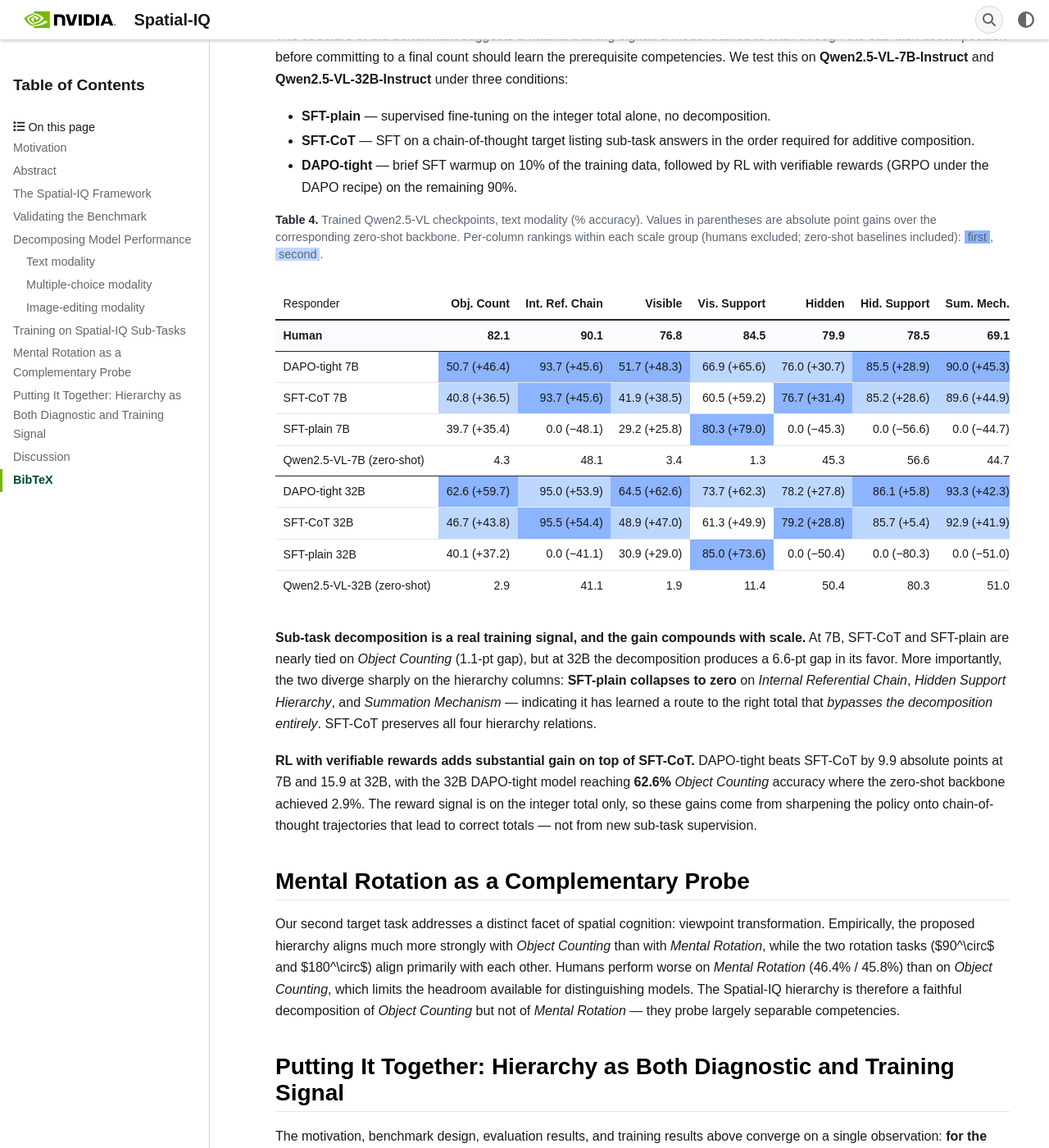
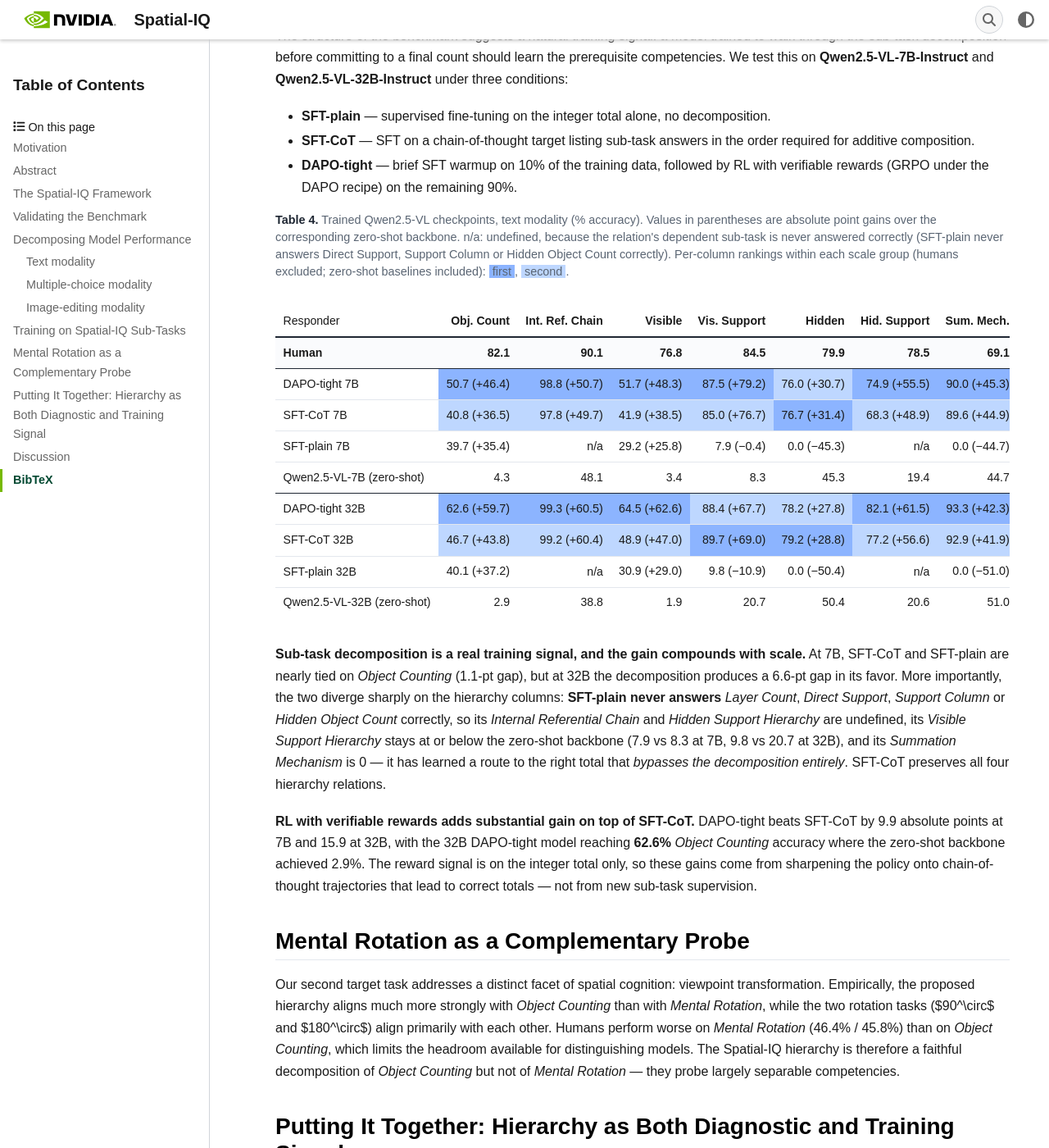
Before and after one commit to NVIDIA/Spatial-IQ, a Sphinx documentation site: the page built from docs/index.md, in a window 1280 px wide and 1400 px high, scrolled down 8544 px. Shown: the whole window at 82% size. Built offline with Sphinx 7.4.7, drawn with Linux system fonts in a browser that asks for light colours; some web fonts are replaced; some of the changed text lies outside the part shown.

Commit message:
docs: project page Tables 2 and 4 and the statements that relied on them
- Table 2 and Table 4 relation columns regenerated from the camera-ready CSVs
  (P(prerequisite | dependent), as defined in the paper), with ranks
  recomputed by the page's rule; the other columns are unchanged. Table 4
  marks undefined SFT-plain relations n/a and explains why in the caption.
- SFT-plain no longer "collapses to zero" on the Chain and Hidden Support
  relations: they are undefined, because it never answers the dependent
  sub-tasks correctly. DAPO-tight 32B's chain integrity is 99.3%.
- Adjacent-model McNemar sentence and the "consistently cleaner" chain claim
  are narrowed to what the tests and Table 1 show.

Co-Authored-By: Claude Opus 5.5 <noreply@anthropic.com>

````diff
--- a/docs/index.md
+++ b/docs/index.md
@@ -142,7 +142,7 @@ We evaluate frontier proprietary text-output models (Gemini 3 Pro, GPT 5.4, Clau
 **Figure 4.** Per-task accuracy in the text free-response modality, ordered according to our task taxonomy. Humans (black) perform well above all current models on *Object Counting*, while model performance varies by an order of magnitude. Models are shown in order of *Object Counting* performance.
 ```
 
-**The target task is solvable by humans and meaningfully ranks models.** Humans reach **82.1%** on *Object Counting*, demonstrating that the task is solvable yet not at ceiling. The performance spread distinguishes humans from models without saturating: humans sit well above the best model (Qwen, **17.7%**), which in turn outperforms the worst model by an order of magnitude (Qwen2.5-3B, 2.1%). All consecutive differences between adjacent models are statistically significant under paired McNemar tests with multiple-comparisons correction.
+**The target task is solvable by humans and meaningfully ranks models.** Humans reach **82.1%** on *Object Counting*, demonstrating that the task is solvable yet not at ceiling. The performance spread distinguishes humans from models without saturating: humans sit well above the best model (Qwen, **17.7%**), which in turn outperforms the worst model by an order of magnitude (Qwen2.5-3B, 2.1%). Paired McNemar tests with multiple-comparisons correction separate most adjacent models; near-tied models (Gemini, Claude and Kimi; VLA-0 and GLM) are not statistically distinguishable.
 
 ```{figure} _static/figures/wrong_answer_mcp.png
 :class: siq-figure-img
@@ -206,7 +206,7 @@ Three observations emerge:
 
 1. **The human baseline shows the empirical signature of the Summation Mechanism.** *Object Counting* accuracy is concentrated in the both-correct cell (90.6%) and decays monotonically as either component count is missed, with a Summation Mechanism exact-match rate of 69.1%.
 2. **Model recovery of the Summation Mechanism is uneven and partially independent of headline accuracy.** Qwen most closely approximates the human signature (88.9% in both-correct, 64.2% exact match). Gemini reaches comparable headline accuracy through a markedly weaker mechanism (48.0% / 18.6%). *Object Counting* accuracy and Summation Mechanism strength are not the same property.
-3. **The pre-specified hierarchy is largely preserved.** Model rows preserve the qualitative ordering observed in humans: the *Internal Referential Chain* is consistently cleaner than the *Visible* and *Hidden Support Hierarchies*. VLA-0 outperforms its Qwen3B backbone across the support relations despite being trained only on robot trajectories — hinting that action-grounded training transfers positively to spatial reasoning.
+3. **The pre-specified hierarchy is largely preserved.** Model rows largely preserve the qualitative ordering observed in humans: the *Internal Referential Chain* is cleaner than the *Hidden Support Hierarchy* for every model, and cleaner than the *Visible Support Hierarchy* for most. VLA-0 outperforms its Qwen3B backbone across the support relations despite being trained only on robot trajectories — hinting that action-grounded training transfers positively to spatial reasoning.
 
 ### Multiple-choice modality
 
@@ -240,47 +240,47 @@ Under five-choice MCQ, every model collapses to chance on *Object Counting* whil
   <tbody>
     <tr class="siq-human"><td>Human</td>
       <td>&mdash;</td><td>&mdash;</td><td>82.7</td>
-      <td>&mdash;</td><td>&mdash;</td><td>97.0</td>
+      <td>&mdash;</td><td>&mdash;</td><td>98.2</td>
       <td>&mdash;</td><td>&mdash;</td><td>99.3</td>
-      <td>&mdash;</td><td>&mdash;</td><td>99.3</td>
+      <td>&mdash;</td><td>&mdash;</td><td>95.6</td>
       <td>&mdash;</td><td>&mdash;</td><td>89.3</td>
-      <td>&mdash;</td><td>&mdash;</td><td>89.6</td>
+      <td>&mdash;</td><td>&mdash;</td><td>94.8</td>
       <td>&mdash;</td><td>&mdash;</td><td>83.6</td>
     </tr>
     <tr class="siq-divider"><td>Claude</td>
       <td class="siq-rank-1">23.7</td><td class="siq-rank-1">17.8</td><td>0.0</td>
-      <td class="siq-rank-1">40.7</td><td class="siq-rank-2">33.3</td><td class="siq-rank-2">25.0</td>
+      <td class="siq-rank-1">30.4</td><td class="siq-rank-1">28.0</td><td class="siq-rank-1">22.8</td>
       <td class="siq-rank-2">44.6</td><td class="siq-rank-1">43.6</td><td class="siq-rank-1">40.7</td>
-      <td class="siq-rank-2">44.7</td><td class="siq-rank-1">43.8</td><td class="siq-rank-1">40.4</td>
+      <td class="siq-rank-2">16.2</td><td class="siq-rank-2">19.2</td><td class="siq-rank-2">18.1</td>
       <td>8.0</td><td class="siq-rank-2">10.7</td><td>11.7</td>
-      <td>5.3</td><td>10.6</td><td class="siq-rank-2">12.7</td>
+      <td class="siq-rank-2">20.3</td><td class="siq-rank-1">23.8</td><td class="siq-rank-1">20.4</td>
       <td class="siq-rank-1">26.8</td><td class="siq-rank-1">26.1</td><td>&minus;2.2</td>
     </tr>
     <tr><td>Gemini</td>
       <td>14.0</td><td>12.8</td><td>&minus;0.6</td>
-      <td class="siq-rank-2">38.0</td><td>24.2</td><td>21.3</td>
+      <td class="siq-rank-2">29.1</td><td class="siq-rank-2">21.0</td><td>19.8</td>
       <td class="siq-rank-1">45.9</td><td class="siq-rank-2">35.6</td><td class="siq-rank-2">32.6</td>
-      <td class="siq-rank-1">47.3</td><td class="siq-rank-2">36.6</td><td class="siq-rank-2">37.8</td>
+      <td class="siq-rank-1">32.3</td><td class="siq-rank-1">21.8</td><td class="siq-rank-1">26.2</td>
       <td class="siq-rank-1">21.9</td><td class="siq-rank-1">17.7</td><td class="siq-rank-1">14.1</td>
-      <td class="siq-rank-1">22.9</td><td class="siq-rank-1">18.8</td><td class="siq-rank-1">17.0</td>
+      <td class="siq-rank-1">26.3</td><td>16.8</td><td>16.1</td>
       <td class="siq-rank-2">21.4</td><td class="siq-rank-2">20.0</td><td>&minus;2.9</td>
     </tr>
     <tr><td>GPT</td>
       <td>7.9</td><td>5.9</td><td class="siq-rank-1">0.9</td>
-      <td>36.7</td><td class="siq-rank-1">34.6</td><td class="siq-rank-1">35.4</td>
+      <td>17.3</td><td>19.8</td><td class="siq-rank-2">21.1</td>
       <td>42.1</td><td>24.3</td><td>24.0</td>
-      <td>42.0</td><td>25.0</td><td>23.6</td>
+      <td>12.3</td><td>7.7</td><td>9.2</td>
       <td class="siq-rank-2">15.0</td><td>10.4</td><td class="siq-rank-2">12.6</td>
-      <td class="siq-rank-2">13.9</td><td class="siq-rank-2">11.1</td><td>12.3</td>
+      <td>16.6</td><td class="siq-rank-2">19.0</td><td class="siq-rank-2">17.5</td>
       <td>12.9</td><td>16.9</td><td class="siq-rank-1">2.2</td>
     </tr>
     <tr><td>Qwen</td>
       <td class="siq-rank-2">20.5</td><td class="siq-rank-2">14.8</td><td class="siq-rank-2">0.2</td>
-      <td>32.0</td><td>21.6</td><td>10.2</td>
+      <td>23.7</td><td>16.4</td><td>11.1</td>
       <td>36.5</td><td>17.3</td><td>8.0</td>
-      <td>34.4</td><td>16.7</td><td>7.3</td>
+      <td>1.5</td><td>&minus;2.5</td><td>&minus;1.5</td>
       <td>&minus;20.9</td><td>&minus;12.6</td><td>&minus;2.0</td>
-      <td>&minus;20.6</td><td>&minus;13.1</td><td>&minus;1.6</td>
+      <td>14.8</td><td>8.7</td><td>6.4</td>
       <td>7.4</td><td>5.7</td><td class="siq-rank-2">1.0</td>
     </tr>
   </tbody>
@@ -326,7 +326,7 @@ The structure of the benchmark suggests a natural training signal: a model train
 - **DAPO-tight** — brief SFT warmup on 10% of the training data, followed by RL with verifiable rewards (GRPO under the DAPO recipe) on the remaining 90%.
 
 ```{raw} html
-<div class="siq-table-caption"><span class="siq-fig-label">Table 4.</span> Trained Qwen2.5-VL checkpoints, text modality (% accuracy). Values in parentheses are absolute point gains over the corresponding zero-shot backbone. Per-column rankings within each scale group (humans excluded; zero-shot baselines included): <span style="background:#8cb4ff;padding:0 4px;">first</span>, <span style="background:#bed7ff;padding:0 4px;">second</span>.</div>
+<div class="siq-table-caption"><span class="siq-fig-label">Table 4.</span> Trained Qwen2.5-VL checkpoints, text modality (% accuracy). Values in parentheses are absolute point gains over the corresponding zero-shot backbone. n/a: undefined, because the relation's dependent sub-task is never answered correctly (SFT-plain never answers Direct Support, Support Column or Hidden Object Count correctly). Per-column rankings within each scale group (humans excluded; zero-shot baselines included): <span style="background:#8cb4ff;padding:0 4px;">first</span>, <span style="background:#bed7ff;padding:0 4px;">second</span>.</div>
 <div class="siq-table-wrap">
 <table class="siq-table">
   <thead>
@@ -345,66 +345,66 @@ The structure of the benchmark suggests a natural training signal: a model train
     <tr class="siq-human"><td>Human</td><td>82.1</td><td>90.1</td><td>76.8</td><td>84.5</td><td>79.9</td><td>78.5</td><td>69.1</td></tr>
     <tr class="siq-divider"><td>DAPO-tight 7B</td>
       <td class="siq-rank-1">50.7 <small>(+46.4)</small></td>
-      <td class="siq-rank-1">93.7 <small>(+45.6)</small></td>
+      <td class="siq-rank-1">98.8 <small>(+50.7)</small></td>
       <td class="siq-rank-1">51.7 <small>(+48.3)</small></td>
-      <td class="siq-rank-2">66.9 <small>(+65.6)</small></td>
+      <td class="siq-rank-1">87.5 <small>(+79.2)</small></td>
       <td class="siq-rank-2">76.0 <small>(+30.7)</small></td>
-      <td class="siq-rank-1">85.5 <small>(+28.9)</small></td>
+      <td class="siq-rank-1">74.9 <small>(+55.5)</small></td>
       <td class="siq-rank-1">90.0 <small>(+45.3)</small></td>
     </tr>
     <tr><td>SFT-CoT 7B</td>
       <td class="siq-rank-2">40.8 <small>(+36.5)</small></td>
-      <td class="siq-rank-1">93.7 <small>(+45.6)</small></td>
+      <td class="siq-rank-2">97.8 <small>(+49.7)</small></td>
       <td class="siq-rank-2">41.9 <small>(+38.5)</small></td>
-      <td>60.5 <small>(+59.2)</small></td>
+      <td class="siq-rank-2">85.0 <small>(+76.7)</small></td>
       <td class="siq-rank-1">76.7 <small>(+31.4)</small></td>
-      <td class="siq-rank-2">85.2 <small>(+28.6)</small></td>
+      <td class="siq-rank-2">68.3 <small>(+48.9)</small></td>
       <td class="siq-rank-2">89.6 <small>(+44.9)</small></td>
     </tr>
     <tr><td>SFT-plain 7B</td>
       <td>39.7 <small>(+35.4)</small></td>
-      <td>0.0 <small>(&minus;48.1)</small></td>
+      <td>n/a</td>
       <td>29.2 <small>(+25.8)</small></td>
-      <td class="siq-rank-1">80.3 <small>(+79.0)</small></td>
+      <td>7.9 <small>(&minus;0.4)</small></td>
       <td>0.0 <small>(&minus;45.3)</small></td>
-      <td>0.0 <small>(&minus;56.6)</small></td>
+      <td>n/a</td>
       <td>0.0 <small>(&minus;44.7)</small></td>
     </tr>
-    <tr><td>Qwen2.5-VL-7B (zero-shot)</td><td>4.3</td><td>48.1</td><td>3.4</td><td>1.3</td><td>45.3</td><td>56.6</td><td>44.7</td></tr>
+    <tr><td>Qwen2.5-VL-7B (zero-shot)</td><td>4.3</td><td>48.1</td><td>3.4</td><td>8.3</td><td>45.3</td><td>19.4</td><td>44.7</td></tr>
     <tr class="siq-divider"><td>DAPO-tight 32B</td>
       <td class="siq-rank-1">62.6 <small>(+59.7)</small></td>
-      <td class="siq-rank-2">95.0 <small>(+53.9)</small></td>
+      <td class="siq-rank-1">99.3 <small>(+60.5)</small></td>
       <td class="siq-rank-1">64.5 <small>(+62.6)</small></td>
-      <td class="siq-rank-2">73.7 <small>(+62.3)</small></td>
+      <td class="siq-rank-2">88.4 <small>(+67.7)</small></td>
       <td class="siq-rank-2">78.2 <small>(+27.8)</small></td>
-      <td class="siq-rank-1">86.1 <small>(+5.8)</small></td>
+      <td class="siq-rank-1">82.1 <small>(+61.5)</small></td>
       <td class="siq-rank-1">93.3 <small>(+42.3)</small></td>
     </tr>
     <tr><td>SFT-CoT 32B</td>
       <td class="siq-rank-2">46.7 <small>(+43.8)</small></td>
-      <td class="siq-rank-1">95.5 <small>(+54.4)</small></td>
+      <td class="siq-rank-2">99.2 <small>(+60.4)</small></td>
       <td class="siq-rank-2">48.9 <small>(+47.0)</small></td>
-      <td>61.3 <small>(+49.9)</small></td>
+      <td class="siq-rank-1">89.7 <small>(+69.0)</small></td>
       <td class="siq-rank-1">79.2 <small>(+28.8)</small></td>
-      <td class="siq-rank-2">85.7 <small>(+5.4)</small></td>
+      <td class="siq-rank-2">77.2 <small>(+56.6)</small></td>
       <td class="siq-rank-2">92.9 <small>(+41.9)</small></td>
     </tr>
     <tr><td>SFT-plain 32B</td>
       <td>40.1 <small>(+37.2)</small></td>
-      <td>0.0 <small>(&minus;41.1)</small></td>
+      <td>n/a</td>
       <td>30.9 <small>(+29.0)</small></td>
-      <td class="siq-rank-1">85.0 <small>(+73.6)</small></td>
+      <td>9.8 <small>(&minus;10.9)</small></td>
       <td>0.0 <small>(&minus;50.4)</small></td>
-      <td>0.0 <small>(&minus;80.3)</small></td>
+      <td>n/a</td>
       <td>0.0 <small>(&minus;51.0)</small></td>
     </tr>
-    <tr><td>Qwen2.5-VL-32B (zero-shot)</td><td>2.9</td><td>41.1</td><td>1.9</td><td>11.4</td><td>50.4</td><td>80.3</td><td>51.0</td></tr>
+    <tr><td>Qwen2.5-VL-32B (zero-shot)</td><td>2.9</td><td>38.8</td><td>1.9</td><td>20.7</td><td>50.4</td><td>20.6</td><td>51.0</td></tr>
   </tbody>
 </table>
 </div>
 ```
 
-**Sub-task decomposition is a real training signal, and the gain compounds with scale.** At 7B, SFT-CoT and SFT-plain are nearly tied on *Object Counting* (1.1-pt gap), but at 32B the decomposition produces a 6.6-pt gap in its favor. More importantly, the two diverge sharply on the hierarchy columns: **SFT-plain collapses to zero** on *Internal Referential Chain*, *Hidden Support Hierarchy*, and *Summation Mechanism* — indicating it has learned a route to the right total that *bypasses the decomposition entirely*. SFT-CoT preserves all four hierarchy relations.
+**Sub-task decomposition is a real training signal, and the gain compounds with scale.** At 7B, SFT-CoT and SFT-plain are nearly tied on *Object Counting* (1.1-pt gap), but at 32B the decomposition produces a 6.6-pt gap in its favor. More importantly, the two diverge sharply on the hierarchy columns: **SFT-plain never answers** *Layer Count*, *Direct Support*, *Support Column* or *Hidden Object Count* correctly, so its *Internal Referential Chain* and *Hidden Support Hierarchy* are undefined, its *Visible Support Hierarchy* stays at or below the zero-shot backbone (7.9 vs 8.3 at 7B, 9.8 vs 20.7 at 32B), and its *Summation Mechanism* is 0 — it has learned a route to the right total that *bypasses the decomposition entirely*. SFT-CoT preserves all four hierarchy relations.
 
 **RL with verifiable rewards adds substantial gain on top of SFT-CoT.** DAPO-tight beats SFT-CoT by 9.9 absolute points at 7B and 15.9 at 32B, with the 32B DAPO-tight model reaching **62.6%** *Object Counting* accuracy where the zero-shot backbone achieved 2.9%. The reward signal is on the integer total only, so these gains come from sharpening the policy onto chain-of-thought trajectories that lead to correct totals — not from new sub-task supervision.
 
@@ -420,7 +420,7 @@ The motivation, benchmark design, evaluation results, and training results above
 
 2. **Current MLLMs do *not* automatically inherit this structure — target-task performance and hierarchy adherence dissociate.** Qwen and Gemini sit within a few points of each other on raw *Object Counting* (17.7% vs 14.8%), yet their Summation Mechanism exact-match rates differ by more than 3× (64.2% vs 18.6%). A model can hit the integer by shortcut.
 
-3. **Forcing the hierarchy during training installs the missing structure; bypassing it caps the gain.** At 32B, **SFT-plain** reaches 40.1% but collapses to **0%** on the Internal Referential Chain / Hidden Support / Summation Mechanism. **SFT-CoT** preserves all four hierarchy relations and reaches 46.7%; **DAPO-tight** reaches **62.6%** with the chain intact (Internal Referential Chain 95.0%, Summation Mechanism 93.3%). The reward never names the sub-tasks — RL sharpens the policy onto chain-of-thought trajectories that lead to correct totals.
+3. **Forcing the hierarchy during training installs the missing structure; bypassing it caps the gain.** At 32B, **SFT-plain** reaches 40.1% without ever answering *Hidden Object Count* correctly: its Internal Referential Chain and Hidden Support relations are undefined and its Summation Mechanism is **0%**. **SFT-CoT** preserves all four hierarchy relations and reaches 46.7%; **DAPO-tight** reaches **62.6%** with the chain intact (Internal Referential Chain 99.3%, Summation Mechanism 93.3%). The reward never names the sub-tasks — RL sharpens the policy onto chain-of-thought trajectories that lead to correct totals.
 
 In humans, headline accuracy *implies* hierarchy adherence; in current MLLMs by default, it does not. The diagnostic dissociation (#2) and the causal training result (#3) tell the same story: teach a model the composition and the final integer follows; let it skip the composition and target-task accuracy caps at the level of a shortcut.
 
````
